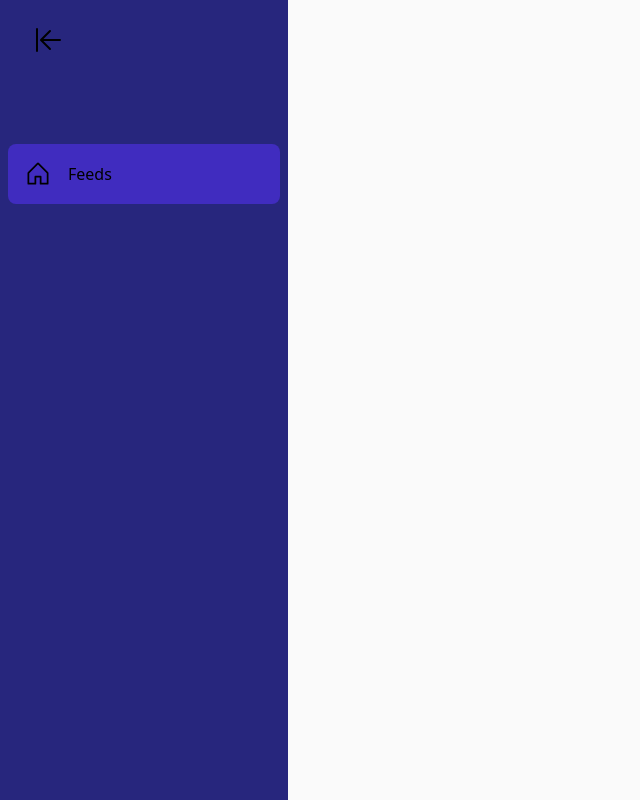
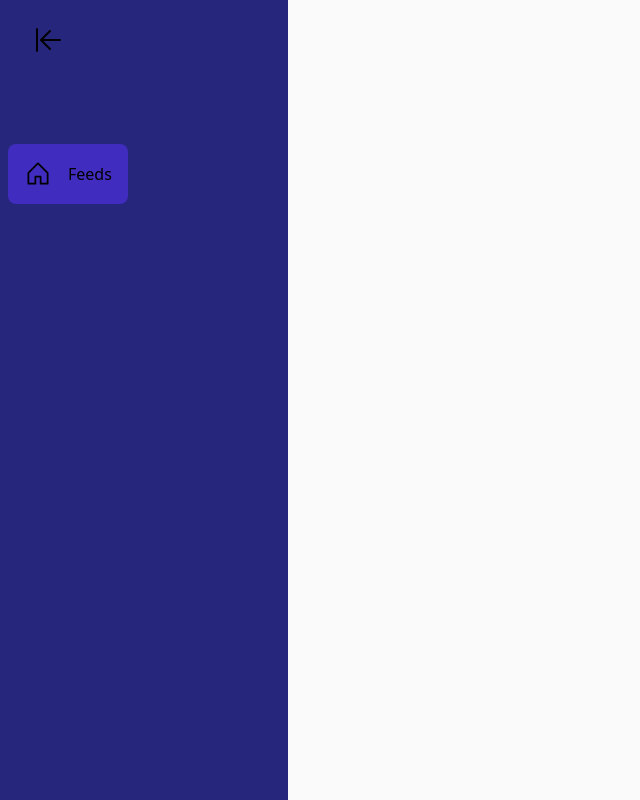
Before and after one commit to jardimfelipe/ag-temp, a React (Vite) app: page / in a window 1280 px wide. Both pictures are taken after a click on the button 48 px from the left and 40 px from the top of the page. Shown: the whole page, without its empty margins (0-640 px from the left). Built offline with nearby package versions, Linux system fonts and the light colour scheme.

Commit message:
resolvido o erro de key prop

```diff
--- a/src/components/Layout/Header.tsx
+++ b/src/components/Layout/Header.tsx
@@ -31,7 +31,7 @@ export default function Header() {
 			</button>
 			<div className="flex flex-col mt-16 rounded-lg">
 				{routes.map((route, id) => (
-					<>
+					<span key={`key-${id}`}>
 						{!route.hidden ? (
 							<Button
 								style="flex my-2 dark:bg-graydark hover:bg-primary hover:text-button"
@@ -44,7 +44,7 @@ export default function Header() {
 								/>
 							</Button>
 						) : null}
-					</>
+					</span>
 				))}
 			</div>
 		</div>
```
